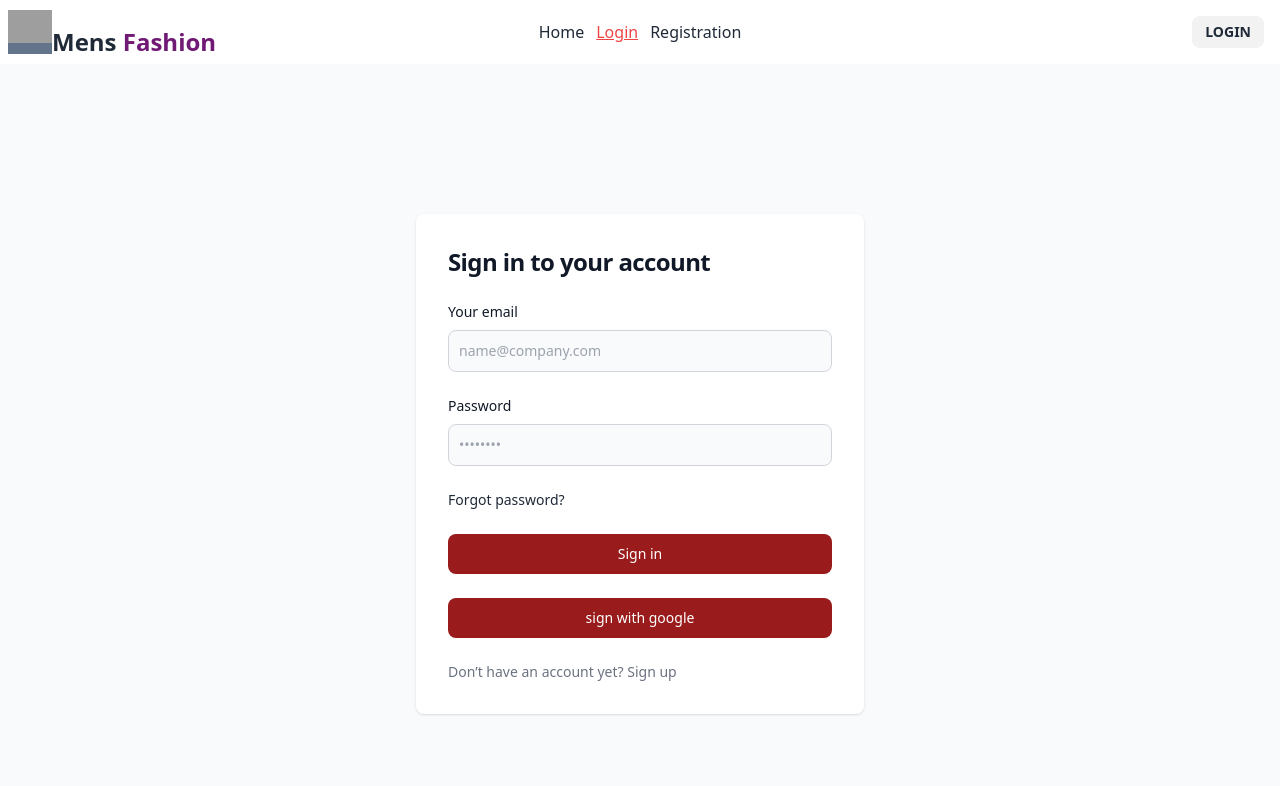
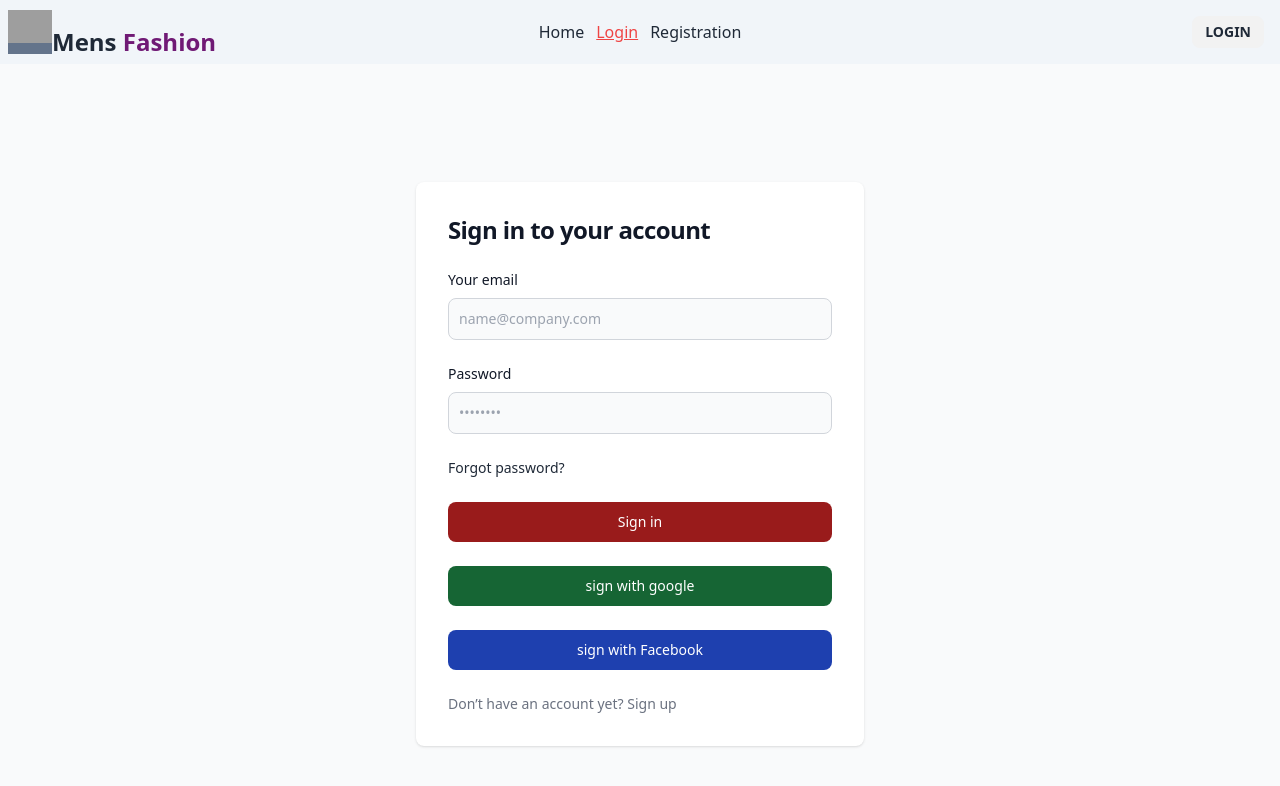
Before and after one commit to iamtanim0195/-Mens-Fashion-client, a React (Vite) app: page /login in a window 1280 px wide. Shown: the top 786 px of the page. Built offline with nearby package versions, Linux system fonts and the light colour scheme; no server answers; grey boxes are pictures that could not be loaded.

Commit message:
fb login done

```diff
--- a/src/Components/Brands/Brands.jsx
+++ b/src/Components/Brands/Brands.jsx
@@ -1,6 +1,6 @@
 const Brands = () => {
     return (
-        <div className="flex p-3 gap-2">
+        <div className="flex p-5 gap-2">
             <div>
                 <img
                     className="w-96 h-28"
--- a/src/Components/Header/NavBer/NavLInks.jsx
+++ b/src/Components/Header/NavBer/NavLInks.jsx
@@ -13,15 +13,15 @@ const Navbar = () => {
     }
 
     return (
-        <div data-aos="fade-up">
-            <nav>
-                <div className="navbar bg-base-100 ">
+        <div >
+            <nav >
+                <div className="navbar bg-slate-100 ">
                     <div className="navbar-start mx-auto">
                         <div className="dropdown">
                             <label tabIndex={0} className="btn btn-ghost lg:hidden">
                                 <svg xmlns="http://www.w3.org/2000/svg" className="h-5 w-5" fill="none" viewBox="0 0 24 24" stroke="currentColor"><path strokeLinecap="round" strokeLinejoin="round" strokeWidth="2" d="M4 6h16M4 12h8m-8 6h16" /></svg>
                             </label>
-                            <ul tabIndex={0} className="menu menu-sm dropdown-content mt-3 z-[1] p-2 shadow bg-base-100 rounded-box w-52">
+                            <ul tabIndex={0} className=" menu menu-sm dropdown-content mt-3 z-[1] p-2 shadow bg-base-100 rounded-box w-52">
                                 <li>
                                     <NavLink
                                         to="/"
@@ -55,7 +55,9 @@ const Navbar = () => {
                             </ul>
                         </div>
                         <div className="flex">
-                            <Link to="/" className="w-11 h-11 bg-slate-500"><Logo></Logo></Link>
+                            <Link to="/" className="w-11 h-11 bg-slate-500">
+                                <Logo></Logo>
+                            </Link>
                             <h1 className="text-2xl font-bold relative top-4"> Mens <span className="text-fuchsia-900">Fashion</span></h1>
                         </div>
                     </div>
--- a/src/Hook/AuthProvider.jsx
+++ b/src/Hook/AuthProvider.jsx
@@ -9,6 +9,7 @@ import {
     GoogleAuthProvider,
     signInWithPopup,
     onAuthStateChanged,
+    FacebookAuthProvider,
 
 } from "firebase/auth"
 import { useState } from "react";
@@ -16,52 +17,55 @@ import { useState } from "react";
 
 export const AuthContext = createContext(null);
 const auth = getAuth(app);
-
+// provider
 const googleProvider = new GoogleAuthProvider();
+const fbProvider = new FacebookAuthProvider();
 
 
 const AuthProvider = ({ children }) => {
     const [user, setUser] = useState(null)
     const [loading, setLoading] = useState(true)
 
-    const googleSignIn = (value) => {
+    const googleSignIn = () => {
         return signInWithPopup(auth, googleProvider);
     }
-
-    const createUser=(email,password)=>{
-        setLoading(true);
-        return createUserWithEmailAndPassword(auth,email,password)
+    const fbSignIn = () => {
+        return signInWithPopup(auth, fbProvider);
     }
 
-    const signIn = (email,password)=>{
+    const createUser = (email, password) => {
         setLoading(true);
-        return signInWithEmailAndPassword(auth,email,password)
+        return createUserWithEmailAndPassword(auth, email, password)
     }
 
-    const logOut = ()=>{
+    const signIn = (email, password) => {
+        setLoading(true);
+        return signInWithEmailAndPassword(auth, email, password)
+    }
+
+    const logOut = () => {
         setLoading(true);
         return signOut(auth);
     }
-    useEffect(()=>{
-        const unSubscribe  =  onAuthStateChanged(auth, currnetUser =>{
+    useEffect(() => {
+        const unSubscribe = onAuthStateChanged(auth, currnetUser => {
             console.log("observing current user", currnetUser);
             setUser(currnetUser);
             setLoading(false);
         });
-        return ()=>{
+        return () => {
             unSubscribe();
         }
-    },[])
+    }, [])
 
     const AuthInfo = {
         user,
         loading,
         googleSignIn,
+        fbSignIn,
         createUser,
         signIn,
         logOut
-
-
     }
 
     return (
--- a/src/Login/Login.jsx
+++ b/src/Login/Login.jsx
@@ -3,10 +3,15 @@ import { AuthContext } from "../Hook/AuthProvider";
 import { Link, useNavigate } from "react-router-dom";
 
 const Login = () => {
-    const { googleSignIn, signIn } = useContext(AuthContext);
+    const { googleSignIn, signIn, fbSignIn } = useContext(AuthContext);
     const navigate = useNavigate();
     const handleGoogleSignIn = () => {
         googleSignIn().then(result => {
+            console.log(result.user);
+        })
+    }
+    const handleFbSignIn = () => {
+        fbSignIn().then(result => {
             console.log(result.user);
         })
     }
@@ -79,7 +84,12 @@ const Login = () => {
                                 >
                                     Sign in
                                 </button>
-                                <button onClick={handleGoogleSignIn} className="w-full text-white bg-red-800 hover:bg-primary-700 focus:ring-4 focus:outline-none focus:ring-primary-300 font-medium rounded-lg text-sm px-5 py-2.5 text-center dark:bg-primary-600 dark:hover:bg-primary-700 dark:focus:ring-primary-800">sign with google</button>
+                                <button onClick={handleGoogleSignIn} className="w-full text-white bg-green-800 hover:bg-primary-700 focus:ring-4 focus:outline-none focus:ring-primary-300 font-medium rounded-lg text-sm px-5 py-2.5 text-center dark:bg-primary-600 dark:hover:bg-primary-700 dark:focus:ring-primary-800">
+                                    sign with google
+                                </button>
+                                <button onClick={handleFbSignIn} className="w-full text-white bg-blue-800 hover:bg-primary-700 focus:ring-4 focus:outline-none focus:ring-primary-300 font-medium rounded-lg text-sm px-5 py-2.5 text-center dark:bg-primary-600 dark:hover:bg-primary-700 dark:focus:ring-primary-800">
+                                    sign with Facebook
+                                </button>
                                 <p className="text-sm font-light text-gray-500 dark:text-gray-400">
                                     Don’t have an account yet?{" "}
                                     <Link
```
